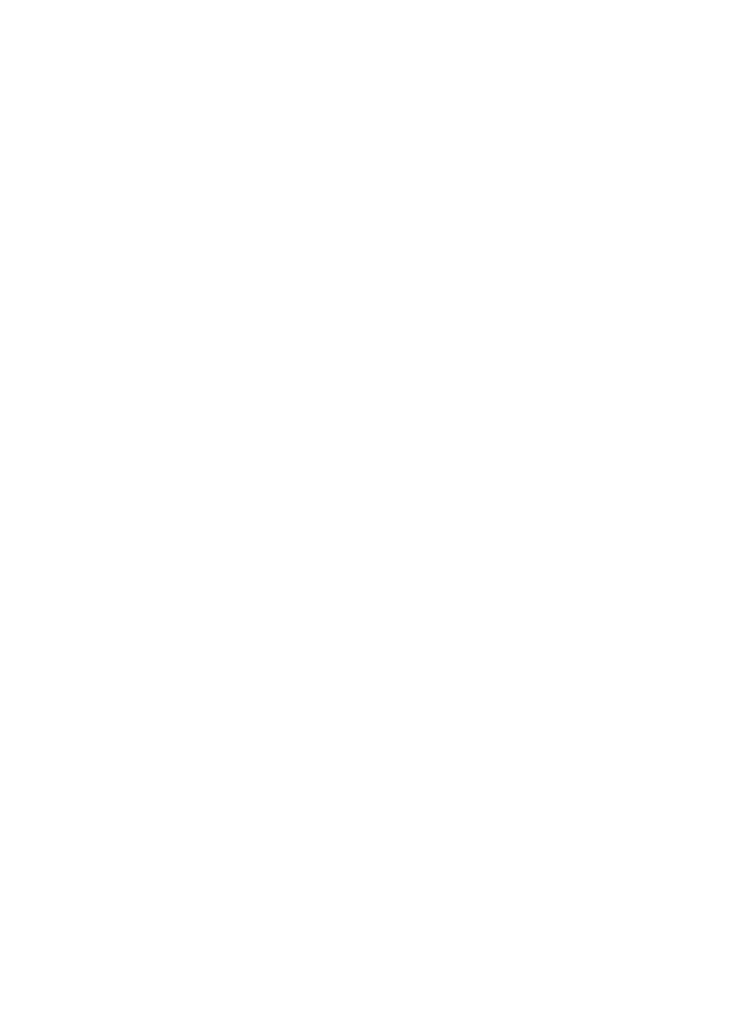
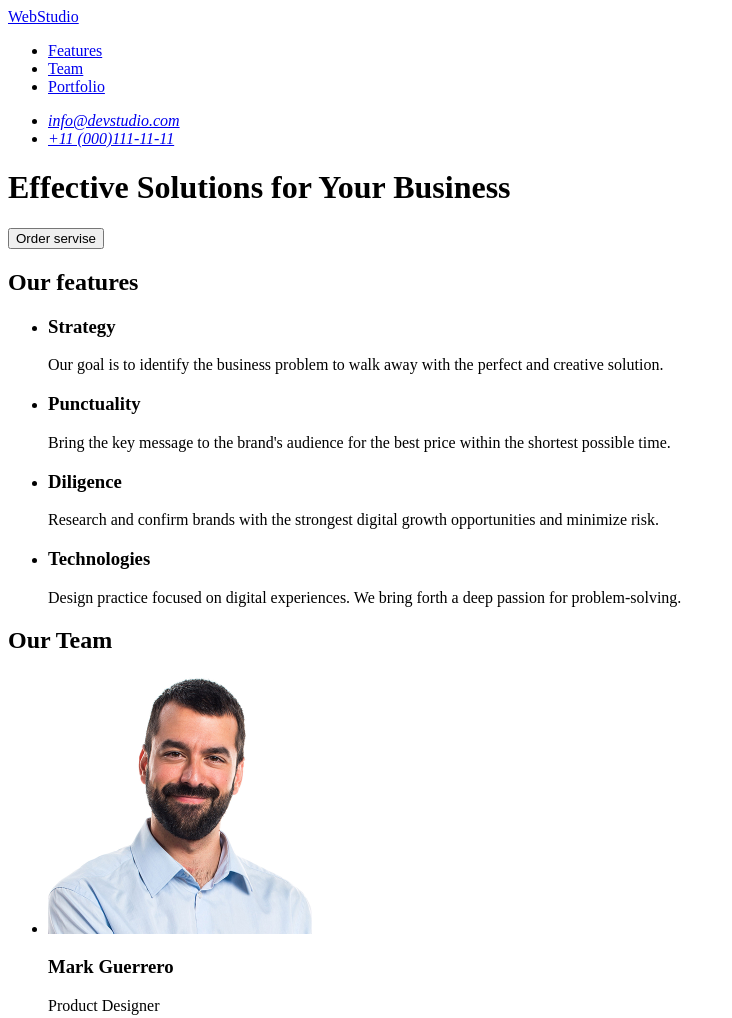
Before and after one commit to Anatolii-88/goit-markup-hw-01, a plain HTML site: page index.html in a window 1280 px wide. Shown: the top 1018 px of the page, without its empty margins (0-732 px from the left). Before the commit the page ends 800 px from the top, so only its background shows below. Drawn offline with Linux system fonts and the light colour scheme.

Commit message:
final commit

```diff
--- a/index.html
+++ b/index.html
@@ -6,8 +6,93 @@
     <title>Document</title>
   </head>
   <body>
-    <header></header>
-    <main></main>
-    <footer></footer>
+    <header>
+      <a href="/">WebStudio</a>
+      <nav>
+        <ul>
+          <li><a href="#features">Features</a></li>
+          <li><a href="#team">Team</a></li>
+          <li><a href="#portfolio">Portfolio</a></li>
+        </ul>
+      </nav>
+      <address>
+        <ul>
+          <li><a href="mailto:info@devstudio.com">info@devstudio.com</a></li>
+          <li><a href="tel:+110001111111">+11 (000)111-11-11</a></li>
+        </ul>
+      </address>
+    </header>
+    <main>
+      <h1>Effective Solutions for Your Business</h1>
+      <button type="button">Order servise</button>
+      <section>
+        <h2 id="features">Our features</h2>
+        <ul>
+          <li>
+            <h3>Strategy</h3>
+            <p>
+              Our goal is to identify the business problem to walk away with the
+              perfect and creative solution.
+            </p>
+          </li>
+          <li>
+            <h3>Punctuality</h3>
+            <p>
+              Bring the key message to the brand's audience for the best price
+              within the shortest possible time.
+            </p>
+          </li>
+          <li>
+            <h3>Diligence</h3>
+            <p>
+              Research and confirm brands with the strongest digital growth
+              opportunities and minimize risk.
+            </p>
+          </li>
+          <li>
+            <h3>Technologies</h3>
+            <p>
+              Design practice focused on digital experiences. We bring forth a
+              deep passion for problem-solving.
+            </p>
+          </li>
+        </ul>
+      </section>
+      <section>
+        <h2 id="team">Our Team</h2>
+        <ul>
+          <li>
+            <img src="./images/team-1.jpg" alt="Mark Guerrero" width="264" />
+            <h3>Mark Guerrero</h3>
+            <p>Product Designer</p>
+          </li>
+
+          <li>
+            <img src="./images/team-2.jpg" alt="Tom Ford" width="264" />
+            <h3>Tom Ford</h3>
+            <p>Fronted Developer</p>
+          </li>
+
+          <li>
+            <img src="./images/team-3.jpg" alt="Camila Garcia" width="264" />
+            <h3>Camila Garcia</h3>
+            <p>Marketing</p>
+          </li>
+
+          <li>
+            <img src="./images/team-4.jpg" alt="Daniel Wilson" width="264" />
+            <h3>Daniel Wilson</h3>
+            <p>UI Designer</p>
+          </li>
+        </ul>
+      </section>
+    </main>
+    <footer>
+      <a href="/">WebStudio</a>
+      <p>
+        Increase the flow of customers and sales for your business with digital
+        marketing & growth solutions.
+      </p>
+    </footer>
   </body>
 </html>
```
Also changed, not shown: images/team-1.jpg (added), images/team-2.jpg (added), images/team-3.jpg (added), images/team-4.jpg (added).
